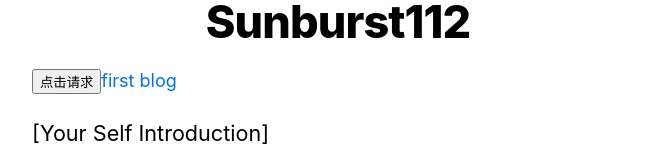
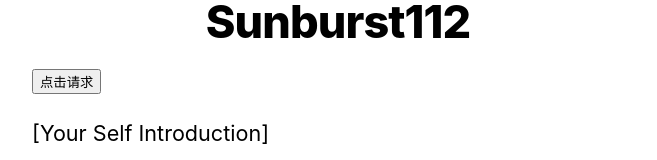
Before and after one commit to sunburst89757/NEXTJS-BLOG, a Next.js app: page / in a window 1280 px wide. Shown: the part 221-381 px from the top of the page, without its empty margins (302-959 px from the left). Built offline with nearby package versions, Linux system fonts and the light colour scheme.

Commit message:
replace axios baseUrl

```diff
--- a/lib/request/request.js
+++ b/lib/request/request.js
@@ -1,6 +1,6 @@
 import axios from "axios";
 const service = axios.create({
-  baseURL: "http://localhost:3000/api",
+  baseURL: "https://nextjs-blog-ecgh.vercel.app/api",
   timeout: 6000,
 });
 service.interceptors.response.use((res) => {
--- a/pages/index.jsx
+++ b/pages/index.jsx
@@ -18,7 +18,6 @@ export default function Home({ allPostsData }) {
         <title>{siteTitle}</title>
       </Head>
       <button onClick={handleClick}>点击请求</button>
-      <Link href="/posts/first-post">first blog</Link>
       <section className={utilStyles.headingMd}>
         <p>[Your Self Introduction]</p>
         <p>
```
